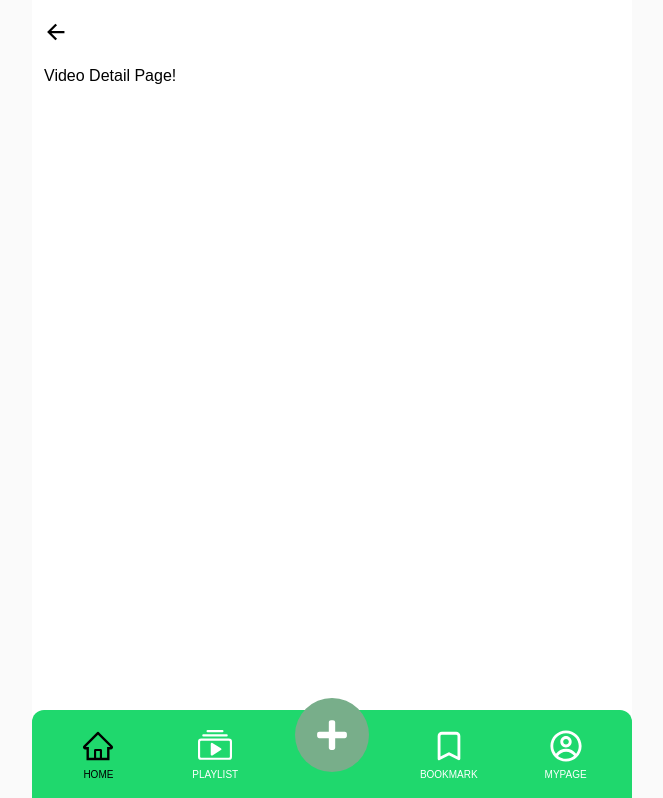
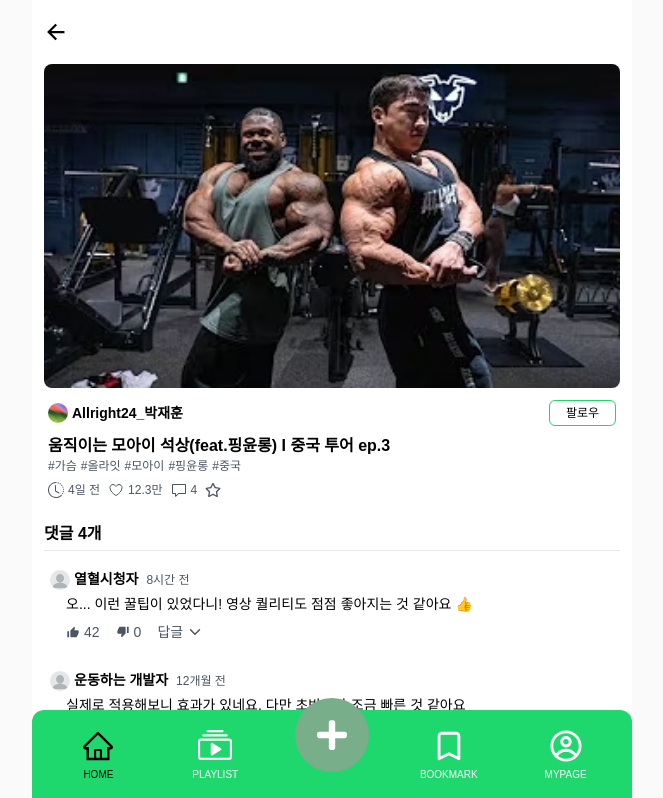
Before and after one commit to park-chan-hui/toy-project3-team2-wefit, a React (Vite) app: page /video/1 in a window 1280 px wide. Shown: the top 798 px of the page, without its empty margins (308-971 px from the left). Built offline with nearby package versions, Linux system fonts and the light colour scheme.

Commit message:
feat: 영상 상세 페이지 퍼블리싱(영상, 댓글) (#41)

```diff
--- /dev/null
+++ b/src/components/comment/CommentActions.tsx
@@ -0,0 +1,39 @@
+import { IoMdThumbsUp, IoMdThumbsDown } from 'react-icons/io';
+import { IoChevronUp, IoChevronDown } from 'react-icons/io5';
+
+import { formatNumber } from '@/utils/formatNumber';
+import { CommentActionsProps } from '@/types/comment';
+
+const CommentActions = ({
+  thumb_up,
+  thumb_down,
+  hasReplies,
+  comment_id,
+  isExpanded,
+  onToggle,
+}: CommentActionsProps) => {
+  return (
+    <div className="flex items-center gap-4 text-sm text-gray">
+      <button className="tansition-colors flex items-center gap-1 duration-300 hover:text-primary">
+        <IoMdThumbsUp size={14} />
+        <span>{formatNumber(thumb_up)}</span>
+      </button>
+      <button className="tansition-colors flex items-center gap-1 duration-300 hover:text-primary">
+        <IoMdThumbsDown size={14} />
+        <span>{formatNumber(thumb_down)}</span>
+      </button>
+
+      {hasReplies && (
+        <button
+          onClick={() => onToggle(comment_id)}
+          className="flex items-center gap-1 transition-colors duration-300 hover:text-primary"
+        >
+          답글{' '}
+          {isExpanded ? <IoChevronUp size={16} /> : <IoChevronDown size={16} />}
+        </button>
+      )}
+    </div>
+  );
+};
+
+export default CommentActions;
--- /dev/null
+++ b/src/components/comment/CommentItem.tsx
@@ -0,0 +1,57 @@
+import SimpleProfile from '../common/simple-profile/SimpleProfile';
+import CommentActions from './CommentActions';
+import { CommentItemProps } from '@/types/comment';
+import { mockUsers } from '@/mocks/mockUsers';
+import { getTimeAgo } from '@/utils/getTimeAgo';
+import { cn } from '@/utils/cn';
+
+const CommentItem = ({
+  comment,
+  isReply = false,
+  expandedComments,
+  onToggle,
+}: CommentItemProps) => {
+  const user = mockUsers.find(user => user.user_id === comment.user_id);
+  const hasReplies = !isReply && comment.replies && comment.replies.length > 0;
+  const isExpanded = expandedComments.includes(comment.comment_id);
+
+  return (
+    <section
+      className={cn(
+        'mx-1 mt-4 flex flex-col gap-1 rounded-sm p-0.5 transition-colors duration-300 hover:bg-gray-100',
+        isReply && 'ml-10',
+      )}
+    >
+      <article className="flex items-center justify-between">
+        <figure className="flex items-center gap-2">
+          {user && (
+            <SimpleProfile
+              user_id={user.user_id}
+              user_image={user.user_image}
+              nickname={user.nickname}
+            />
+          )}
+          <span className="text-xs text-gray">
+            {getTimeAgo(comment.created_at)}
+          </span>
+        </figure>
+      </article>
+
+      <article className="mx-4 flex flex-col gap-2">
+        <p className="whitespace-pre-wrap text-sm">
+          {isReply ? comment.reply_comment : comment.comment}
+        </p>
+        <CommentActions
+          thumb_up={comment.thumb_up}
+          thumb_down={comment.thumb_down}
+          hasReplies={hasReplies}
+          comment_id={comment.comment_id}
+          isExpanded={isExpanded}
+          onToggle={onToggle}
+        />
+      </article>
+    </section>
+  );
+};
+
+export default CommentItem;
--- /dev/null
+++ b/src/components/comment/CommentList.tsx
@@ -0,0 +1,45 @@
+import CommentItem from './CommentItem';
+import { CommentListProps } from '@/types/comment';
+
+const CommentList = ({
+  comments,
+  expandedComments,
+  onToggle,
+}: CommentListProps) => {
+  return (
+    <ul className="space-y-6">
+      {comments.map(comment => {
+        const hasReplies = comment.replies && comment.replies.length > 0;
+        const isExpanded = expandedComments.includes(comment.comment_id);
+        const isShowReplies = hasReplies && isExpanded;
+
+        return (
+          <li key={comment.comment_id}>
+            <CommentItem
+              comment={comment}
+              expandedComments={expandedComments}
+              onToggle={onToggle}
+            />
+
+            {isShowReplies && (
+              <ul className="space-y-6">
+                {comment.replies.map(reply => (
+                  <li key={reply.reply_id}>
+                    <CommentItem
+                      comment={reply}
+                      isReply={true}
+                      expandedComments={expandedComments}
+                      onToggle={onToggle}
+                    />
+                  </li>
+                ))}
+              </ul>
+            )}
+          </li>
+        );
+      })}
+    </ul>
+  );
+};
+
+export default CommentList;
--- /dev/null
+++ b/src/components/comment/VideoComment.tsx
@@ -0,0 +1,47 @@
+import { useState } from 'react';
+
+import CommentList from './CommentList';
+import EmptyResult from '../empty/EmptyResult';
+import { formatNumber } from '@/utils/formatNumber';
+import { mockComments } from '@/mocks/mockComment';
+import { Comment } from '@/types/comment';
+
+type VideoCommentProps = {
+  videoId: string;
+};
+
+const VideoComment = ({ videoId }: VideoCommentProps) => {
+  const comments = mockComments.filter(
+    comment => comment.video_id === videoId,
+  ) as Comment[];
+  const [expandedComments, setExpandedComments] = useState<string[]>([]);
+
+  const toggleReplies = (commentId: string) => {
+    setExpandedComments(prev =>
+      prev.includes(commentId)
+        ? prev.filter(id => id !== commentId)
+        : [...prev, commentId],
+    );
+  };
+
+  return (
+    <main className="mt-6">
+      <h3 className="text-base font-bold">
+        댓글 {formatNumber(comments.length)}개
+      </h3>
+      <hr className="my-1" aria-hidden="true" />
+
+      {comments.length > 0 ? (
+        <CommentList
+          comments={comments}
+          expandedComments={expandedComments}
+          onToggle={toggleReplies}
+        />
+      ) : (
+        <EmptyResult message="작성된 댓글이 없습니다." />
+      )}
+    </main>
+  );
+};
+
+export default VideoComment;
--- a/src/pages/VideoDetailPage.tsx
+++ b/src/pages/VideoDetailPage.tsx
@@ -1,5 +1,27 @@
+import { useParams } from 'react-router-dom';
+
+import VideoItem from '@/components/video/VideoItem';
+import VideoComment from '@/components/comment/VideoComment';
+import { mockVideos } from '@/mocks/mockVideos';
+import { VideoProps } from '@/types/video';
+
 const VideoDetailPage = () => {
-  return <h1>Video Detail Page!</h1>;
+  const { videoId } = useParams<{ videoId: string }>();
+
+  const videoData = mockVideos.find(
+    video => video.video_id === videoId,
+  ) as VideoProps;
+
+  if (!videoId || !videoData) {
+    return null;
+  }
+
+  return (
+    <>
+      <VideoItem {...videoData} isVideoDetailPage />
+      <VideoComment videoId={videoId} />
+    </>
+  );
 };
 
 export default VideoDetailPage;
```
